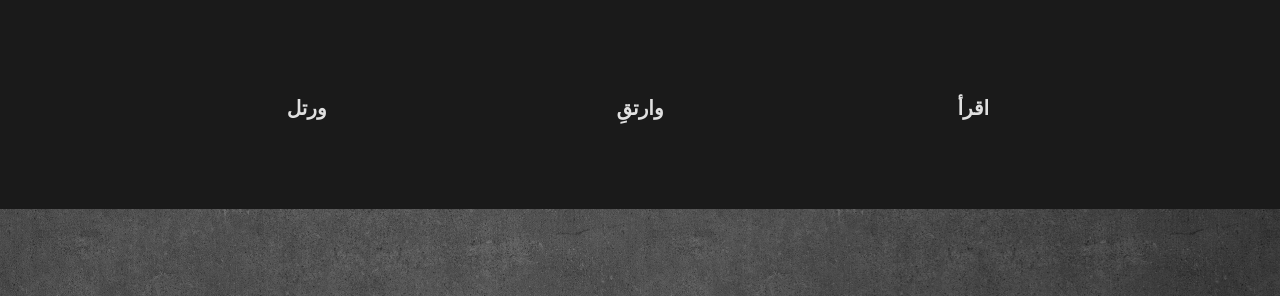
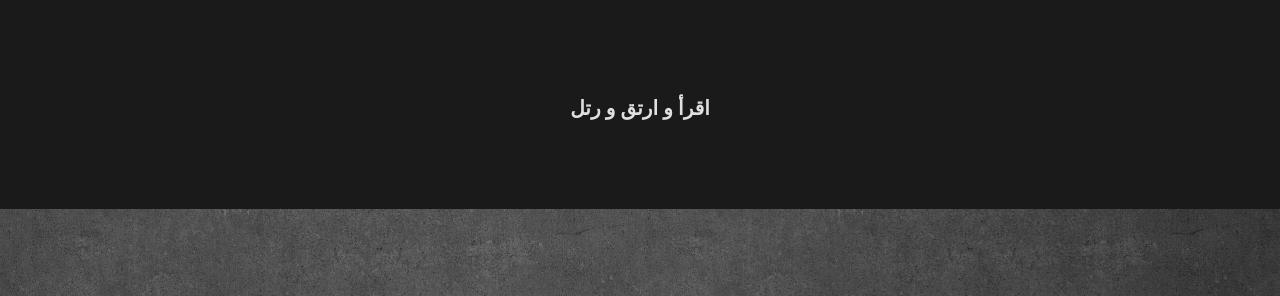
Before and after one commit to Amr1977/quran_lights_web, a plain HTML site: page public/index.html in a window 1280 px wide. Shown: the part 4047-4343 px from the top of the page. Drawn offline with nearby package versions, Linux system fonts and the light colour scheme.

Commit message:
adjust text alignment

```diff
--- a/public/index.html
+++ b/public/index.html
@@ -366,19 +366,9 @@
 	<section id="divider">
 		<div class="container">
 			<div class="row">
-				<div class="col-md-4 wow fadeInUp templatemo-box" data-wow-delay="0.3s">
-					<!-- <i class="fa fa-laptop"></i> -->
-					<h3 class="text-uppercase">ورتل</h3>
-					<p> </p>
-				</div>
-				<div class="col-md-4 wow fadeInUp templatemo-box" data-wow-delay="0.3s">
+				<div class="col-md-12 wow fadeInUp templatemo-box text-center" data-wow-delay="0.3s">
 					<!-- <i class="fa fa-twitter"></i> -->
-					<h3 class="text-uppercase">وارتقِ</h3>
-					<p> </p>
-				</div>
-				<div class="col-md-4 wow fadeInUp templatemo-box" data-wow-delay="0.3s">
-					<!-- <i class="fa fa-font"></i> -->
-					<h3 class="text-uppercase">اقرأ</h3>
+					<h3 id="read-rise-recite" class="text-uppercase">اقرأ و ارتق و رتل</h3>
 					<p> </p>
 				</div>
 			</div>
```
